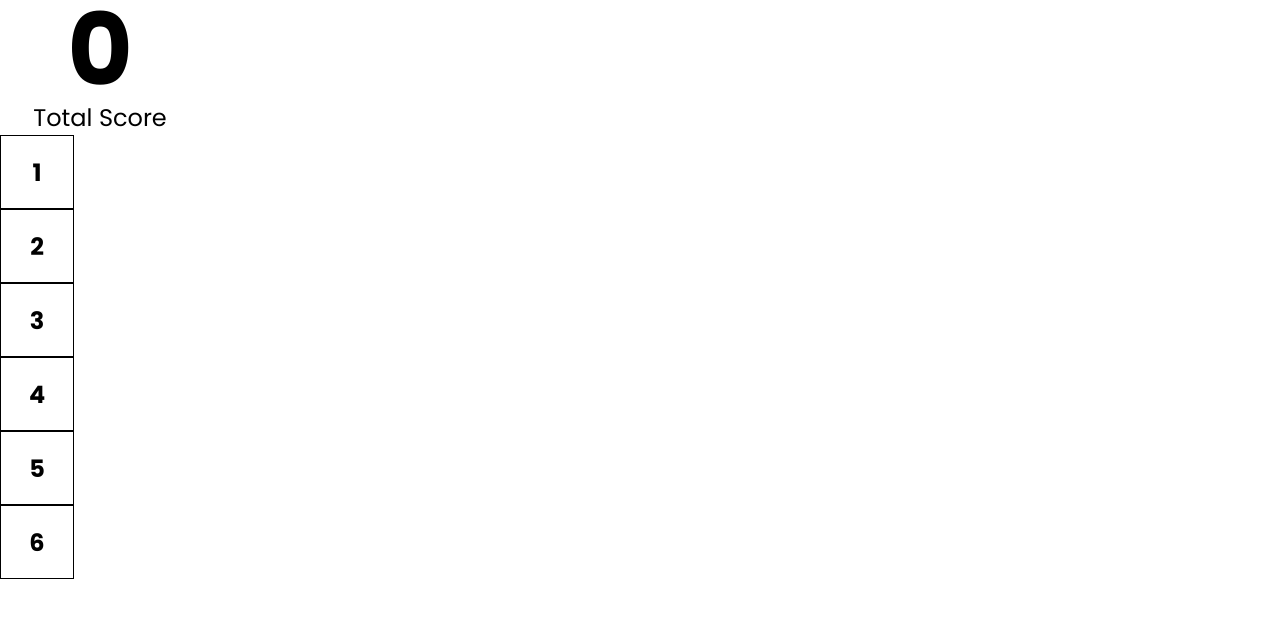
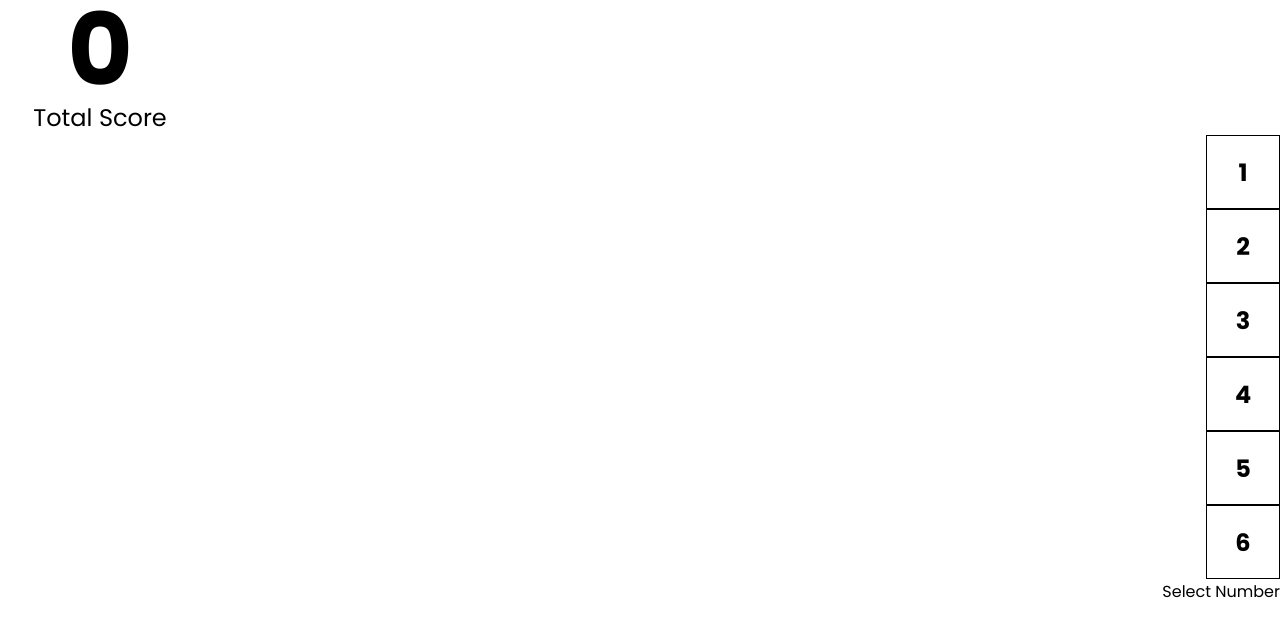
Before and after one commit to HossainRafi/DiceGame, a React (Vite) app: page / in a window 1280 px wide. Shown: the top 636 px of the page. Built offline with nearby package versions, Linux system fonts and the light colour scheme.

Commit message:
create design

```diff
--- a/src/components/NumberSelector.jsx
+++ b/src/components/NumberSelector.jsx
@@ -1,17 +1,35 @@
+import { useState } from "react";
 import styled from "styled-components";
 
 const NumberSelector = () => {
   const arrNumber = [1, 2, 3, 4, 5, 6];
+  const [selectedNumber, setSelectedNumber] = useState();
+
   return (
-    <div>
-      {arrNumber.map((value, i) => (
-        <Box key={i}>{value}</Box>
-      ))}
-    </div>
+    <NumberSelectorContainer>
+      <div className="flex">
+        {arrNumber.map((value, i) => (
+          <Box
+            isSelected={value === selectedNumber}
+            key={i}
+            onClick={() => setSelectedNumber(value)}
+          >
+            {value}
+          </Box>
+        ))}
+      </div>
+      <p>Select Number</p>
+    </NumberSelectorContainer>
   );
 };
 
 export default NumberSelector;
+
+const NumberSelectorContainer = styled.div`
+  display: flex;
+  flex-direction: column;
+  align-items: end;
+`;
 
 const Box = styled.div`
   height: 72px;
```
